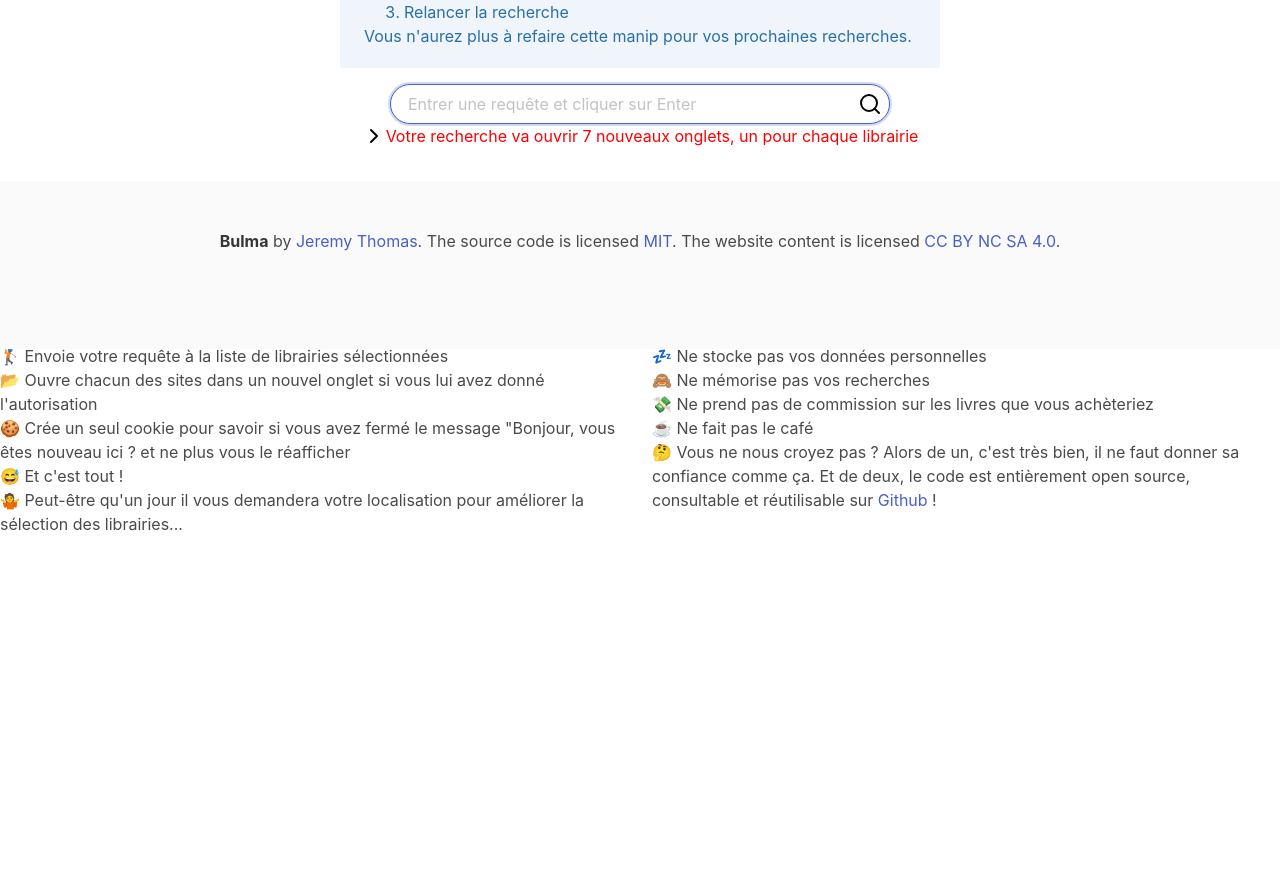
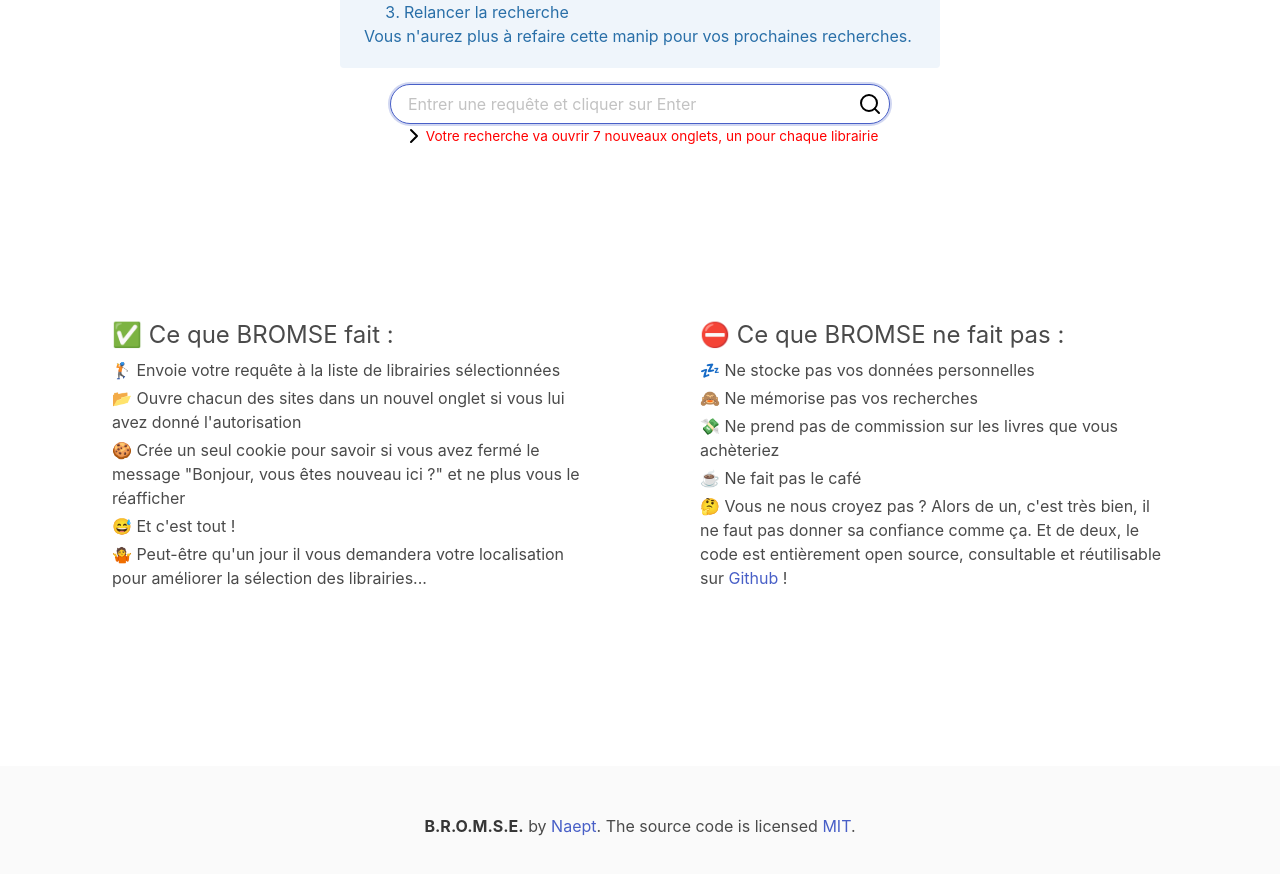
Before and after one commit to naept/bromse, a Vue app: page / in a window 1280 px wide. Shown: the part 450-1324 px from the top of the page. Before the commit the page ends 1010 px from the top, so only its background shows below. Built offline with nearby package versions, Linux system fonts and the light colour scheme.

Commit message:
cosmetics

```diff
--- a/src/components/bromse.vue
+++ b/src/components/bromse.vue
@@ -10,16 +10,16 @@
           @keyup.enter.exact="launchRequests"
           autofocus
         />
-          <span class="icon is-right">
+          <a role="button" class="icon is-right">
             <img src="@/assets/search.svg"/>
-          </span>
+          </a>
       </div>
 
       <div class="level" style="margin-top: auto; margin-bottom: auto;">
-        <a role="button" @click="toggleList" style="color: red" class="level-item has-text-centered">
+        <a role="button" @click="toggleList" class="level-item has-text-centered is-red">
           <img src="@/assets/chevron-right.svg" v-if="showList===false"/>
           <img src="@/assets/chevron-down.svg" v-if="showList===true"/>
-        <span style="margin-top: auto; margin-bottom: auto;">{{ $t("perimeterMentionStart") }}{{ nbSearchedSites }}{{ $t("perimeterMentionEnd") }}</span>
+          <span>{{ $t("perimeterMentionStart") }}{{ nbSearchedSites }}{{ $t("perimeterMentionEnd") }}</span>
         </a>
       </div>
 
@@ -117,4 +117,9 @@
   margin-right: auto;
   margin-left: auto;
 }
+.is-red{
+  color: red;
+  font-size: 0.85rem;
+}
+
 </style>
--- a/src/components/info.vue
+++ b/src/components/info.vue
@@ -1,7 +1,8 @@
 <template>
-    <div class="columns" style="margin-top: 10rem">
+    <div class="container">
+        <div class="columns">
             <div class="column">
-            <h2>&#9989; {{ $t("doTitle") }}</h2>
+                <h2 class="subtitle is-4">&#9989; {{ $t("doTitle") }}</h2>
                 <ul>
                     <li>&#127948; {{ $t("do1") }}</li>
                     <li>&#128194; {{ $t("do2") }}</li>
@@ -11,15 +12,33 @@
                 </ul>
             </div>
             <div class="column">
-            <h2>&#9940; {{ $t("dontTitle") }}</h2>
+                <h2 class="subtitle is-4">&#9940; {{ $t("dontTitle") }}</h2>
                 <ul>
                     <li>&#128164; {{ $t("dont1") }}</li>
                     <li>&#128584; {{ $t("dont2") }}</li>
                     <li>&#128184; {{ $t("dont3") }}</li>
                     <li>&#9749; {{ $t("dont4") }}</li>
-                <li>&#129300; {{ $t("dont5") }}<a href="https://github.com/naept/bromse/">Github</a> !</li>
+                    <li>&#129300; {{ $t("dont5") }}<a target="_blank" rel="noopener noreferrer" href="https://github.com/naept/bromse/">Github</a> !</li>
                 </ul>
 
             </div>
         </div>
+    </div>
 </template>
+
+<style scoped>
+.columns {
+    margin-top: 10rem;
+    margin-bottom: 10rem !important;
+}
+.column {
+    margin-left: 3rem;
+    margin-right: 3rem
+}
+h2.subtitle {
+    margin-bottom: 0.5rem;
+}
+li {
+    margin-bottom: 0.25rem;
+}
+</style>
--- a/src/components/legals.vue
+++ b/src/components/legals.vue
@@ -2,18 +2,12 @@
     <footer class="footer">
     <div class="content has-text-centered">
         <p>
-        <strong>Bulma</strong> by <a href="https://jgthms.com">Jeremy Thomas</a>. The source code is licensed
-        <a href="http://opensource.org/licenses/mit-license.php">MIT</a>. The website content
-        is licensed <a href="http://creativecommons.org/licenses/by-nc-sa/4.0/">CC BY NC SA 4.0</a>.
+        <strong>B.R.O.M.S.E.</strong> by <a target="_blank" rel="noopener noreferrer" href="https://naept.com/">Naept</a>. The source code is licensed
+        <a href="http://opensource.org/licenses/mit-license.php">MIT</a>.
         </p>
     </div>
 </footer>
 </template>
 
 <style scoped>
-footer{
-    position: absolute;
-    bottom: 1px;
-    width: 100%;
-}
 </style>
--- a/src/components/topbar.vue
+++ b/src/components/topbar.vue
@@ -13,6 +13,9 @@
         <div class="navbar-end">
             <a class="navbar-item" href="https://naept.com/">Naept.com</a>
             <a class="navbar-item" href="https://blog.naept.com/">Blog</a>
+            <a class="navbar-item" href="https://github.com/naept/bromse/">
+                <svg height="24" class="octicon octicon-mark-github" viewBox="0 0 16 16" version="1.1" width="24" aria-hidden="true"><path fill-rule="evenodd" clip-rule="evenodd" d="M8 0C3.58 0 0 3.58 0 8C0 11.54 2.29 14.53 5.47 15.59C5.87 15.66 6.02 15.42 6.02 15.21C6.02 15.02 6.01 14.39 6.01 13.72C4 14.09 3.48 13.23 3.32 12.78C3.23 12.55 2.84 11.84 2.5 11.65C2.22 11.5 1.82 11.13 2.49 11.12C3.12 11.11 3.57 11.7 3.72 11.94C4.44 13.15 5.59 12.81 6.05 12.6C6.12 12.08 6.33 11.73 6.56 11.53C4.78 11.33 2.92 10.64 2.92 7.58C2.92 6.71 3.23 5.99 3.74 5.43C3.66 5.23 3.38 4.41 3.82 3.31C3.82 3.31 4.49 3.1 6.02 4.13C6.66 3.95 7.34 3.86 8.02 3.86C8.7 3.86 9.38 3.95 10.02 4.13C11.55 3.09 12.22 3.31 12.22 3.31C12.66 4.41 12.38 5.23 12.3 5.43C12.81 5.99 13.12 6.7 13.12 7.58C13.12 10.65 11.25 11.33 9.47 11.53C9.76 11.78 10.01 12.26 10.01 13.01C10.01 14.08 10 14.94 10 15.21C10 15.42 10.15 15.67 10.55 15.59C13.71 14.53 16 11.53 16 8C16 3.58 12.42 0 8 0Z"></path></svg>
+            </a>
             <a role="button" class="navbar-item" @click="changeLang">
                 <img v-if="lang=='fr'" src="@/assets/flag_uk.png" style="">
                 <img v-if="lang=='en'" src="@/assets/flag_fr.png" style="">
--- a/src/locales/fr.json
+++ b/src/locales/fr.json
@@ -12,7 +12,7 @@
   "do1": "Envoie votre requête à la liste de librairies sélectionnées",
   "do2": "Ouvre chacun des sites dans un nouvel onglet si vous lui avez donné l'autorisation",
   "do31": "Crée un seul cookie pour savoir si vous avez fermé le message \"",
-  "do32": " et ne plus vous le réafficher",
+  "do32": "\" et ne plus vous le réafficher",
   "do4": "Et c'est tout !",
   "do5": "Peut-être qu'un jour il vous demandera votre localisation pour améliorer la sélection des librairies...",
   "doTitle": "Ce que BROMSE fait :",
@@ -20,7 +20,7 @@
   "dont2": "Ne mémorise pas vos recherches",
   "dont3": "Ne prend pas de commission sur les livres que vous achèteriez",
   "dont4": "Ne fait pas le café",
-  "dont5": "Vous ne nous croyez pas ? Alors de un, c'est très bien, il ne faut donner sa confiance comme ça. Et de deux, le code est entièrement open source, consultable et réutilisable sur ",
+  "dont5": "Vous ne nous croyez pas ? Alors de un, c'est très bien, il ne faut pas donner sa confiance comme ça. Et de deux, le code est entièrement open source, consultable et réutilisable sur ",
   "dontTitle": "Ce que BROMSE ne fait pas :",
   "newBookShop": "Suggérer une nouvelle librairie en ligne",
   "openInTabs": "Ouvre chacun des librairies en ligne dans un nouvel onglet",
```
Lines whose indentation alone changed are shown as unchanged.
